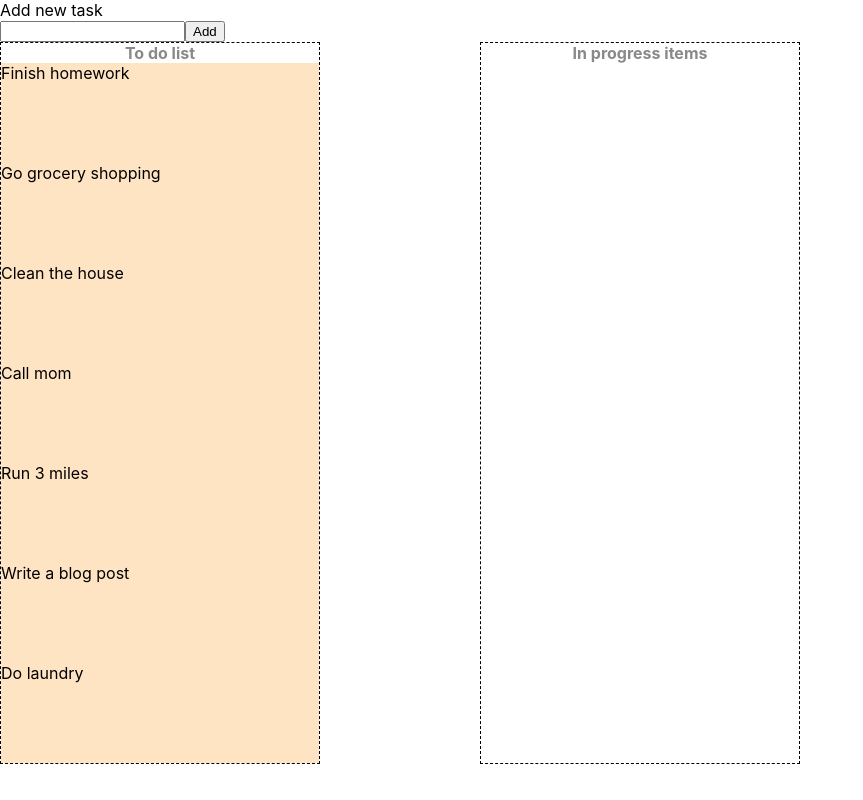
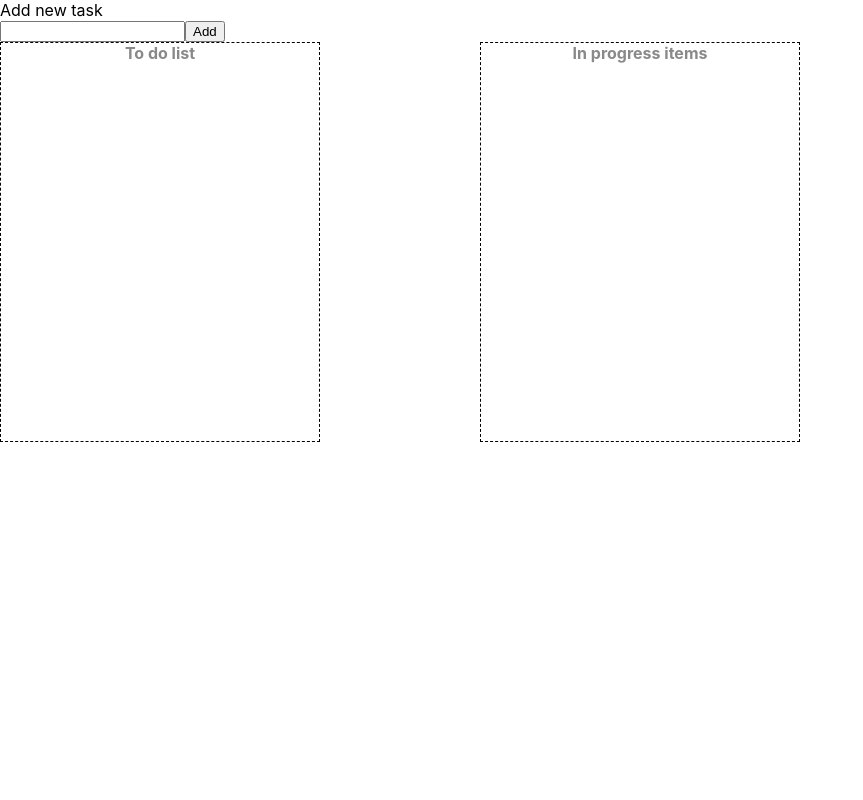
Before and after one commit to mihirprad/Kaban, a React (Create React App) app: page / in a window 1280 px wide. Shown: the whole page, without its empty margins (0-863 px from the left). Built offline with nearby package versions, Linux system fonts and the light colour scheme.

Commit message:
transitioned to beautiful dnd

```diff
--- a/package.json
+++ b/package.json
@@ -7,6 +7,7 @@
     "@testing-library/react": "^13.4.0",
     "@testing-library/user-event": "^13.5.0",
     "react": "^18.2.0",
+    "react-beautiful-dnd": "^13.1.1",
     "react-dom": "^18.2.0",
     "react-scripts": "5.0.1",
     "web-vitals": "^2.1.4"
--- a/src/KabanBoard/Board.js
+++ b/src/KabanBoard/Board.js
@@ -1,7 +1,19 @@
-import React, {useContext} from 'react';
+import React, { useContext, useEffect, useState } from 'react';
 import './Board.css'
-import DragContext from './Store/draggable-context'
-export default function Board({items, id,title}){
+import DragContext from './Store/draggable-context';
+import DraggableItem from './DraggableItem';
+import { DragDropContext, Droppable, Draggable } from 'react-beautiful-dnd';
+
+export default function Board({ items, id, title }) {
+  const [dragItems, setDragItems] = useState([]);
+
+  useEffect(() => {
+    if (items != undefined)
+      setDragItems([...items]);
+    console.log(dragItems)
+  }, [items]
+  )
+
   let validDropTarget = false;
   let dragCtx = useContext(DragContext);
 
@@ -15,28 +27,33 @@ export default function Board({items, id,title}){
   }
 
   let dropEvent = (event) => {
-        if (!event.currentTarget.contains(dragCtx.draggedItem)) {
-          let dropTarget = event.currentTarget;
-          let boundingRect = dropTarget.getBoundingClientRect();
-          let offset = event.clientY - boundingRect.top;
-          let items = Array.from(dropTarget.querySelectorAll('.draggable'));
+    // if (!event.currentTarget.contains(dragCtx.draggedItem)) {
+    // let dropTarget = event.currentTarget;
+    // console.log(dropTarget)
 
-          let insertBeforeItem = null;
-          for (let i = 0; i < items.length; i++) {
-            let itemRect = items[i].getBoundingClientRect();
-            if (offset < (itemRect.top + itemRect.height / 2)) {
-              insertBeforeItem = items[i];
-              break;
-            }
-          }
+    // let boundingRect = dropTarget.getBoundingClientRect();
+    // let offset = event.clientY - boundingRect.top;
+    // let items = Array.from(dropTarget.querySelectorAll('.draggable'));
 
-          if (insertBeforeItem) {
-            dropTarget.insertBefore(dragCtx.draggedItem, insertBeforeItem);
-          } else {
-            dropTarget.appendChild(dragCtx.draggedItem);
-          }
-        }
+    // let insertBeforeItem = null;
+    // for (let i = 0; i < items.length; i++) {
+    //   let itemRect = items[i].getBoundingClientRect();
+    //   if (offset < (itemRect.top + itemRect.height / 2)) {
+    //     insertBeforeItem = items[i];
+    //     break;
+    //   }
+    // }
 
+    // if (insertBeforeItem) {
+    //   dropTarget.insertBefore(dragCtx.draggedItem, insertBeforeItem);
+    // } else {
+    //   dropTarget.appendChild(dragCtx.draggedItem);
+    // }
+    event.preventDefault();
+    let draggedItem = event.dataTransfer.getData("draggedItem");
+    console.log(draggedItem)
+    console.log(dragItems)
+    setDragItems([...dragItems, draggedItem])
     validDropTarget = false;
     event.currentTarget.classList.remove("hover");
   }
@@ -48,10 +65,30 @@ export default function Board({items, id,title}){
     }
   }
 
-    return(
-        <div id={id} className='drop-zone board' onDragOver={dragoverEvent} onDragLeave = {dragLeaveEvent} onDrop = {dropEvent}>
+  return (
+    <div id={id} className='drop-zone board' onDragOver={dragoverEvent} onDragLeave={dragLeaveEvent} onDrop={dropEvent}>
       <h4 className='board-title'>{title}</h4>
-            {items}
+      <Droppable droppableId={id}>
+        {(provided) => {
+          return (
+          <ul {...provided.droppableProps} ref={provided.innerRef}>
+            {dragItems.map((item, index) => (
+              <Draggable key={index} index = {index} draggableId = {index.toString()}>
+                {(provided) => {
+
+                  <li ref={provided.innerRef} {...provided.draggableProps} {...provided.dragHandleProps} >{item}</li>
+
+                }}
+              </Draggable>
+            ))}
+
+          </ul>
+          )
+
+        }}
+      </Droppable>
+
+
     </div>
   )
 }
--- a/src/KabanBoard/DraggableItem.js
+++ b/src/KabanBoard/DraggableItem.js
@@ -4,7 +4,8 @@ export default function DraggableItem({ index, item, classAttr }) {
 
     const dragCtx = useContext(DragContext);
     const dragStart = (event) => {
-        dragCtx.setDraggedItem(event.currentTarget)
+        dragCtx.setDraggedItem(event.currentTarget);
+        event.dataTransfer.setData("draggedItem", item)
     }
     let className = "draggable ";
 
--- a/src/KabanBoard/ToDoBoard.js
+++ b/src/KabanBoard/ToDoBoard.js
@@ -2,18 +2,9 @@ import React, { useState, useEffect } from 'react';
 import './ToDoBoard.css';
 import toDoItems from './toDoItems.json'
 import Board from './Board'
-import DraggableItem from './DraggableItem';
+
 export default function ToDoBoard() {
-  const [toDoList, setToDoList] = useState([]);
-
-  useEffect(() => {
-    let toDoListItems = toDoItems.map((item, index) => (
-      <DraggableItem item={item} index={index} classAttr='to-do-item'/>
-    ))
-    setToDoList(toDoListItems)
-  }, []);
-
   return (
-    <Board items={toDoList} id = "to-do-board" title="To do list"/>
+    <Board items={toDoItems} id = "to-do-board" title="To do list"/>
   );
 }
--- a/src/index.js
+++ b/src/index.js
@@ -1,8 +1,11 @@
 import ReactDOM from 'react-dom/client';
 import './index.css';
 import App from './App/App';
+import { DragDropContext } from 'react-beautiful-dnd';
 const root = ReactDOM.createRoot(document.getElementById('root'));
 
 root.render(
-    <App />
+    <DragDropContext>
+        <App />
+    </DragDropContext>
 );
```
Also changed, not shown: src/KabanBoard/KabanBoard.js (+6 -5 lines), 1 other file (tests, documents, lock files or other folders). Lines whose indentation alone changed are shown as unchanged.
